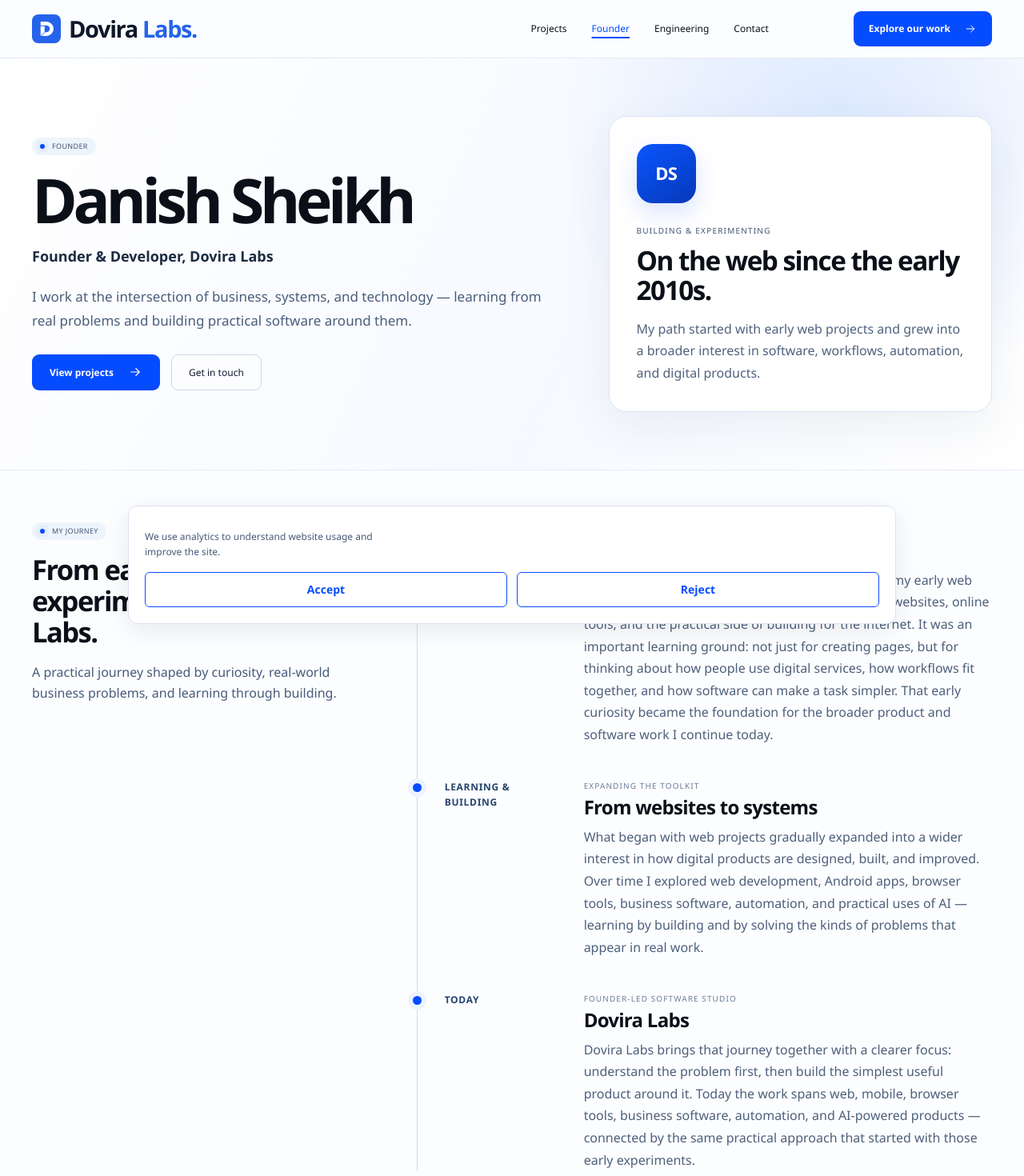
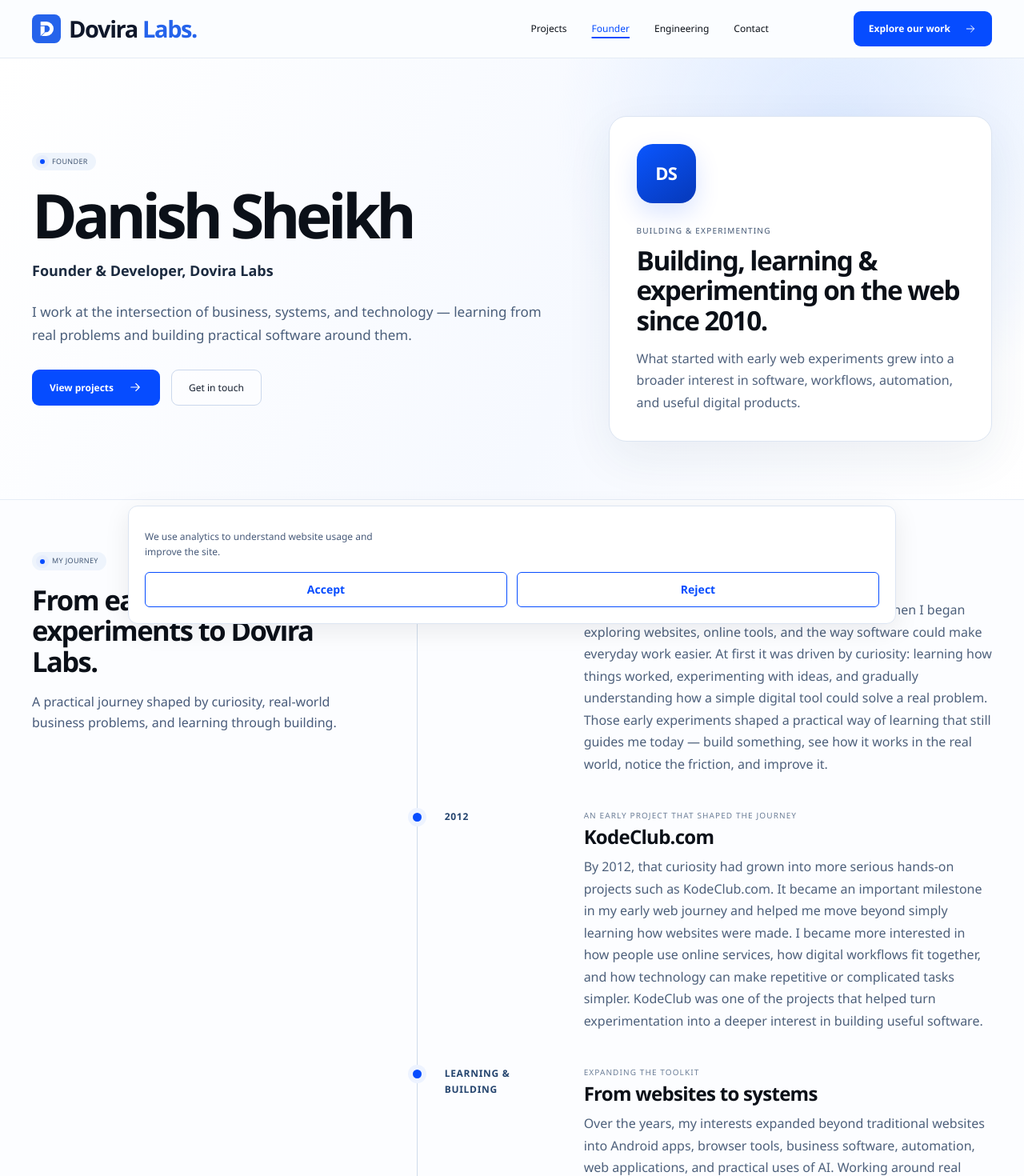
Before and after one commit to DoviraLabs/doviralabs.com, a React (Vite) app: page /founder in a window 1280 px wide. Shown: the top 1470 px of the page at 80% size. Built offline with nearby package versions, Linux system fonts and the light colour scheme.

Commit message:
Expand founder journey from 2010

```diff
--- a/src/pages/Founder.tsx
+++ b/src/pages/Founder.tsx
@@ -3,22 +3,28 @@ import { Icon } from "../components/Icon";
 
 const journey = [
   {
+    year: "2010",
+    title: "The beginning",
+    label: "Learning the web by building",
+    copy: "My journey with technology started around 2010, when I began exploring websites, online tools, and the way software could make everyday work easier. At first it was driven by curiosity: learning how things worked, experimenting with ideas, and gradually understanding how a simple digital tool could solve a real problem. Those early experiments shaped a practical way of learning that still guides me today — build something, see how it works in the real world, notice the friction, and improve it.",
+  },
+  {
     year: "2012",
     title: "KodeClub.com",
-    label: "Where the journey started",
-    copy: "KodeClub.com was one of the projects that shaped my early web journey. By 2012, I was already experimenting with websites, online tools, and the practical side of building for the internet. It was an important learning ground: not just for creating pages, but for thinking about how people use digital services, how workflows fit together, and how software can make a task simpler. That early curiosity became the foundation for the broader product and software work I continue today.",
+    label: "An early project that shaped the journey",
+    copy: "By 2012, that curiosity had grown into more serious hands-on projects such as KodeClub.com. It became an important milestone in my early web journey and helped me move beyond simply learning how websites were made. I became more interested in how people use online services, how digital workflows fit together, and how technology can make repetitive or complicated tasks simpler. KodeClub was one of the projects that helped turn experimentation into a deeper interest in building useful software.",
   },
   {
     year: "Learning & building",
     title: "From websites to systems",
     label: "Expanding the toolkit",
-    copy: "What began with web projects gradually expanded into a wider interest in how digital products are designed, built, and improved. Over time I explored web development, Android apps, browser tools, business software, automation, and practical uses of AI — learning by building and by solving the kinds of problems that appear in real work.",
+    copy: "Over the years, my interests expanded beyond traditional websites into Android apps, browser tools, business software, automation, web applications, and practical uses of AI. Working around real business processes also changed the way I thought about software. Instead of seeing technology as isolated features or code, I became more interested in the complete system — the people using it, the information moving through it, the repetitive steps, and the places where a better tool could save time or reduce friction.",
   },
   {
     year: "Today",
     title: "Dovira Labs",
-    label: "Founder-led software studio",
-    copy: "Dovira Labs brings that journey together with a clearer focus: understand the problem first, then build the simplest useful product around it. Today the work spans web, mobile, browser tools, business software, automation, and AI-powered products — connected by the same practical approach that started with those early experiments.",
+    label: "Turning experience into useful products",
+    copy: "Dovira Labs brings that journey together. Today I use what I have learned across business, systems, and technology to explore and build practical digital products — from web applications and Android apps to browser tools, business software, automation, and AI-powered products. The technology has changed a lot since those early experiments, but the principle behind the work has stayed consistent: understand the problem first, build something useful, and keep improving it.",
   },
 ];
 
@@ -49,8 +55,8 @@ export function Founder() {
           <aside className="founder-intro-card" aria-label="Founder profile summary">
             <div className="founder-monogram" aria-hidden="true">DS</div>
             <p className="eyebrow">BUILDING &amp; EXPERIMENTING</p>
-            <h2>On the web since the early 2010s.</h2>
-            <p>My path started with early web projects and grew into a broader interest in software, workflows, automation, and digital products.</p>
+            <h2>Building, learning &amp; experimenting on the web since 2010.</h2>
+            <p>What started with early web experiments grew into a broader interest in software, workflows, automation, and useful digital products.</p>
           </aside>
         </div>
       </section>
```
